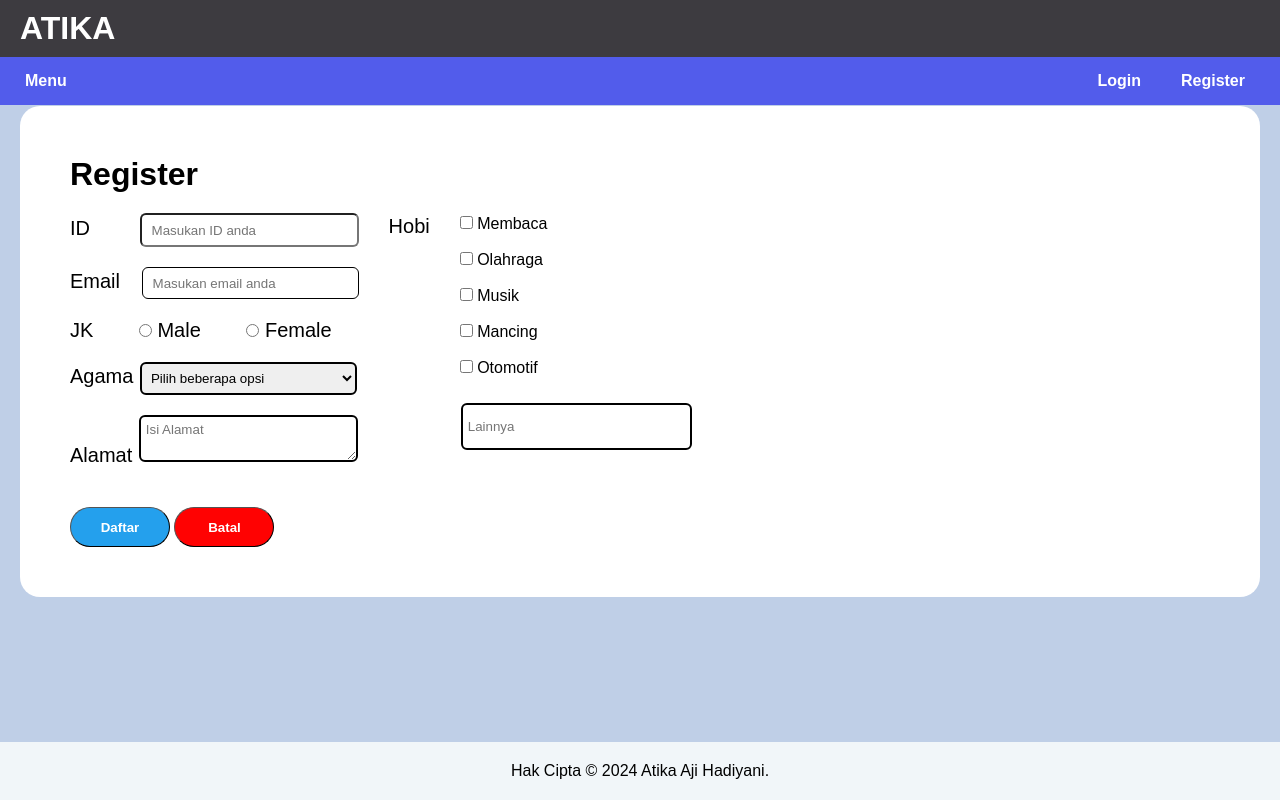
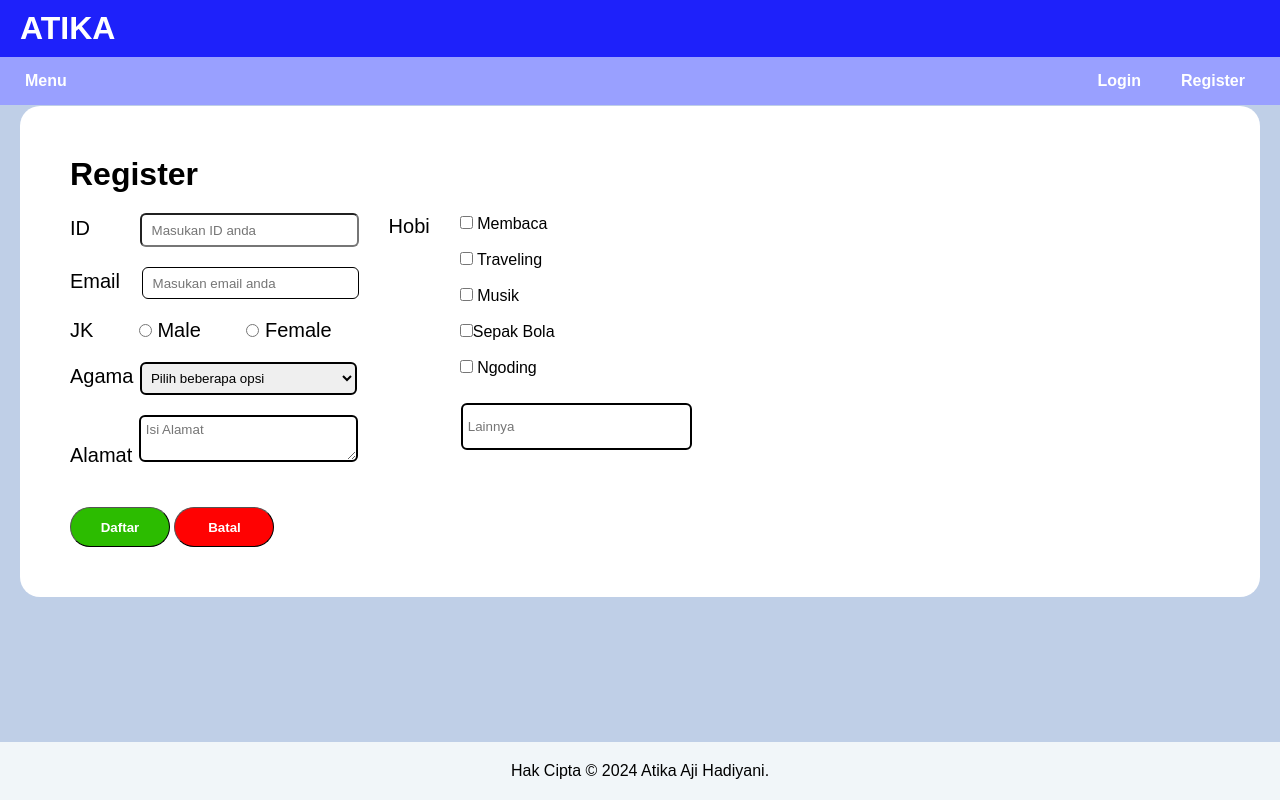
Before and after one commit to atikaaji09/RumahMakan, a plain HTML site: page register.html in a window 1280 px wide. Drawn offline with Linux system fonts and the light colour scheme.

Commit message:
Menguploud Tugas DPW1

```diff
--- a/css/register-page.css
+++ b/css/register-page.css
@@ -15,7 +15,7 @@ body {
 }
 /* header */
 .top-header {
-  background-color: #3D3B40;
+  background-color: #1e21fa;
   padding: 10px;
 }
 
@@ -34,7 +34,7 @@ body {
 nav {
   display: flex;
   justify-content: space-between;
-  background-color: #525ceb;
+  background-color: #99a0ff;
   padding: 15px;
   font-weight: 700;
 }
@@ -161,7 +161,7 @@ li{
 }
 
 #button1 {
-  background-color: #24a0ed;
+  background-color: #2cbc00;
 }
 
 #button2 {
--- a/css/style.css
+++ b/css/style.css
@@ -123,7 +123,7 @@
     height: 40px;
     width: 100px;
     border-radius: 6px;
-    background-color: #0652dd;
+    background-color: #24a500;
   }
 
   .submit a {
@@ -132,7 +132,7 @@
     font-weight: 200;
     font-style: normal;
     font-size: 15px;
-    color: #24a0ed;
+    color: #000000;
   }
 
   /* column kiri */
--- a/register.html
+++ b/register.html
@@ -98,13 +98,13 @@
         <!-- hobi -->
         <label><input type="checkbox" name="hobby" value="reading" /> Membaca</label>
         <br>
-        <label><input type="checkbox" name="hobby" value="sports" /> Olahraga</label>
+        <label><input type="checkbox" name="hobby" value="sports" /> Traveling</label>
         <br>
         <label><input type="checkbox" name="hobby" value="music" /> Musik</label>
         <br>
-        <label><input type="checkbox" name="hobby" value="mancing" /> Mancing</label>
+        <label><input type="checkbox" name="hobby" value="mancing" />Sepak Bola</label>
         <br>
-        <label><input type="checkbox" name="hobby" value="otomotif" /> Otomotif</label>
+        <label><input type="checkbox" name="hobby" value="otomotif" /> Ngoding</label>
         <br>
         <label><input type="text" name="hobby" id="input-text-c2" placeholder="Lainnya" /></label>
       </form>
```
Also changed, not shown: index.html (+3 -3 lines).
